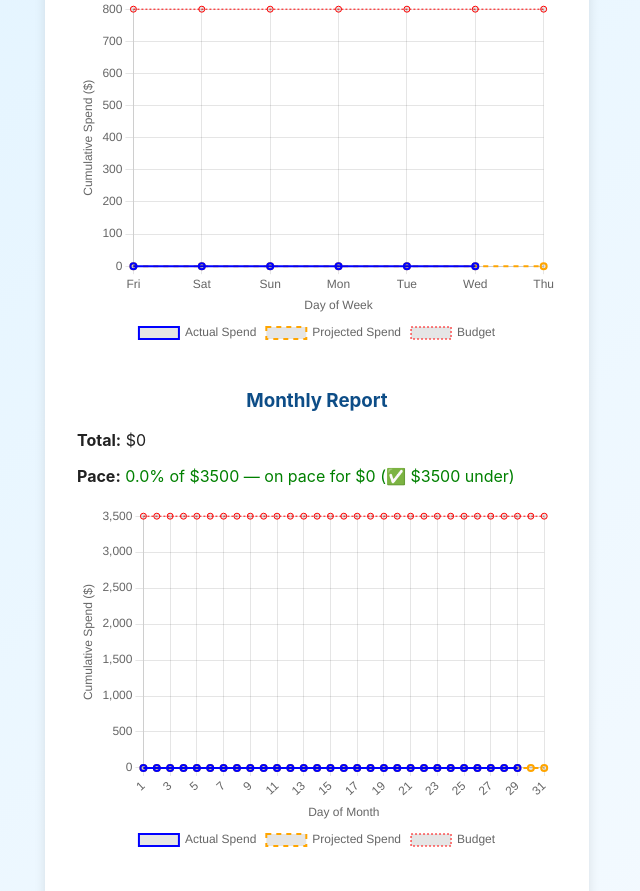
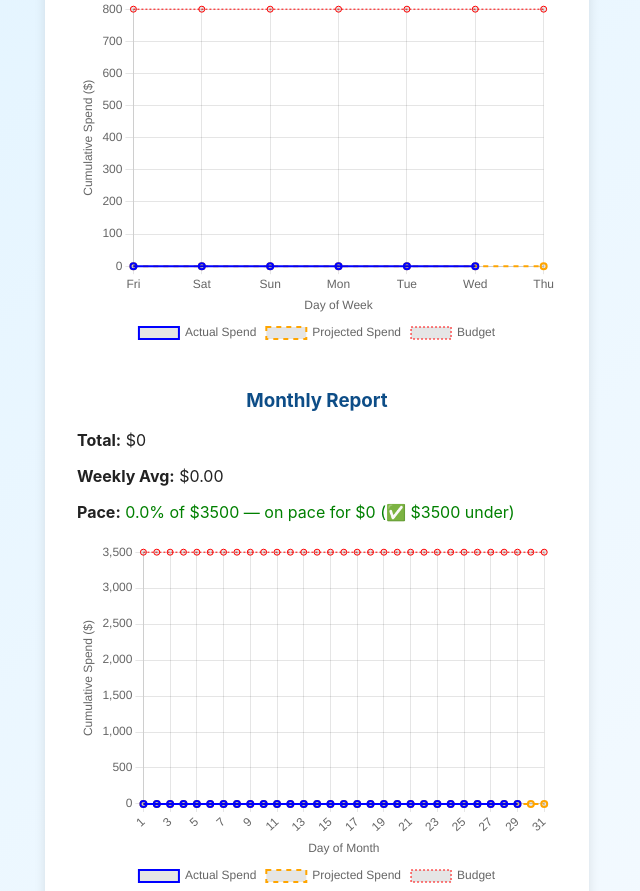
Before and after one commit to jeffcarbary/budget_app, a Flask app: page /report in a window 1280 px wide. Shown: the part 260-1151 px from the top of the page, without its empty margins (323-963 px from the left). Run offline with Flask 3, Linux system fonts and the light colour scheme; data that the repository does not hold is empty.

Commit message:
Added weekly Avg to monthly report

```diff
--- a/app/templates/report.html
+++ b/app/templates/report.html
@@ -23,6 +23,7 @@
   <section class="report-section">
     <h3>Monthly Report</h3>
     <p><strong>Total:</strong> <span id="monthly_total">–</span></p>
+    <p><strong>Weekly Avg:</strong> <span id="weekly_avg">–</span></p>
     <p><strong>Pace:</strong> <span id="monthly_pace">–</span></p>
     <div class="chart-container">
       <canvas id="monthlyChart"></canvas>
@@ -211,9 +212,15 @@ async function loadMonthlyReport() {
     const pctOfBudget = ((projectedSpend / MONTHLY_BUDGET) * 100).toFixed(1);
     const diff = projectedSpend - MONTHLY_BUDGET;
 
+    const weeklyAvg = (projectedSpend / daysInMonth) * 7;
+    const weekAvgElem = document.getElementById("weekly_avg");
+    weekAvgElem.innerText = `$${weeklyAvg.toFixed(2)}`;
+
     const paceElem = document.getElementById("monthly_pace");
     paceElem.innerText = `${pctOfBudget}% of $${MONTHLY_BUDGET} — on pace for $${projectedSpend.toFixed(0)} (${diff > 0 ? `❌ $${diff.toFixed(0)} over` : `✅ $${Math.abs(diff).toFixed(0)} under`})`;
     paceElem.style.color = diff > 0 ? "red" : "green";
+
+
 
     drawMonthlyChart(data);
   } catch (err) {
```
